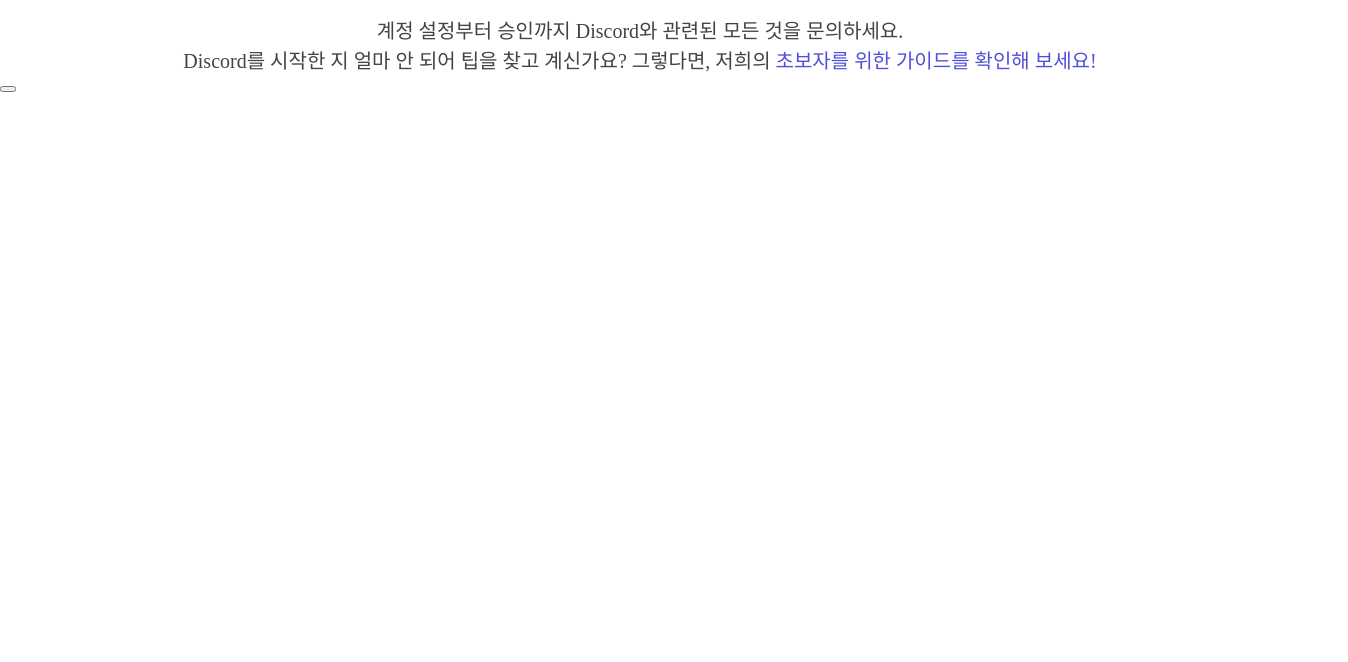
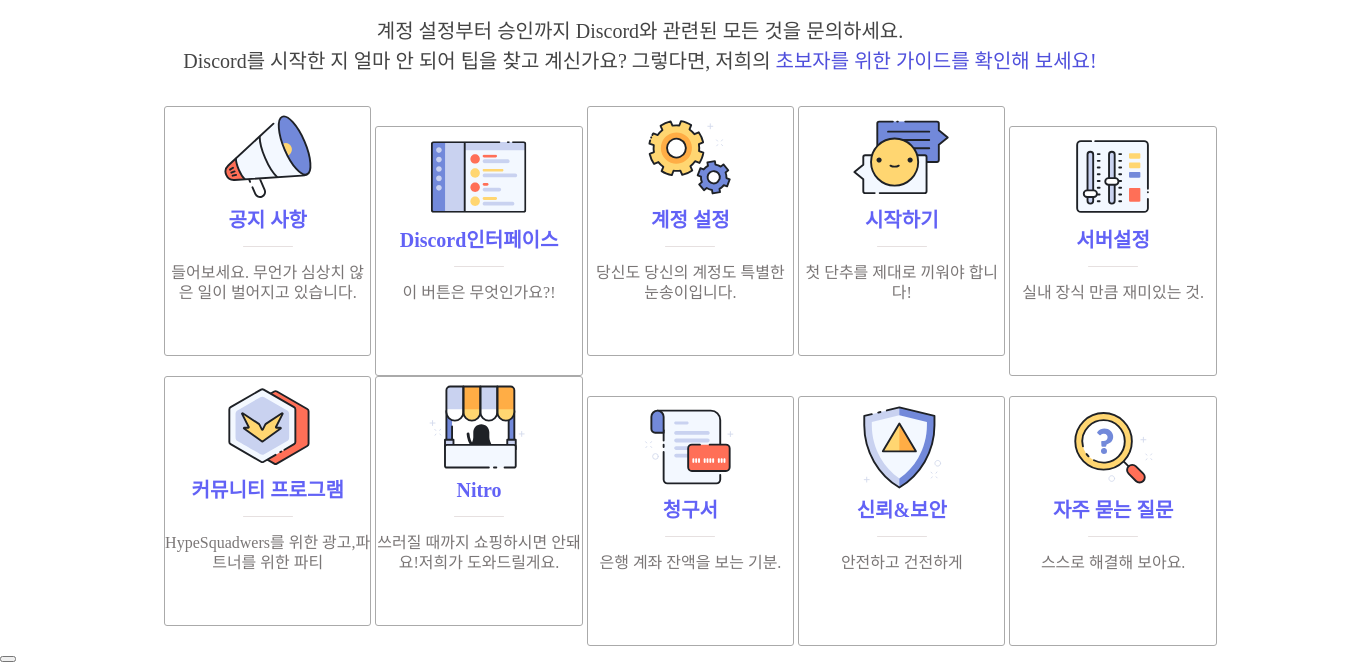
Before and after one commit to joo1122/discord-clone1, a plain HTML site: page index.html in a window 1280 px wide. Shown: the part 499-1161 px from the top of the page, 1348 px wide, since content can reach past the window. Before the commit the page ends 800 px from the top, so only its background shows below. Drawn offline with Linux system fonts and the light colour scheme.

Commit message:
2023.2.5

```diff
--- a/css/index.css
+++ b/css/index.css
@@ -1,35 +1,30 @@
 *{
     text-decoration: none;
+    box-sizing: border-box;
 
 }
-/*  */
+
 header{
     width: 100%;
-    /* height:50px; */
-    /* background-color: aliceblue; */
 }
+
 .header-container{
-    width:1180px;
+    width:80%;
     height:60px;
-    margin: auto;
+    margin: 0 auto;
     display: flex;
     justify-content:space-between;
-    padding: 0 12px;
+    align-items: center;
 }
-img{
-    width:120px;
-    padding-top: 15px;
-    box-sizing: border-box;
-}
+
 .nav{
     display: flex;
-    padding: 18px;
+    margin:0 18px;
 }
 .nav > li > a{
     display: flex;
     font-size: 14px;
     color:rgb(24, 127, 237);
-    box-sizing: border-box;
     font-weight: bold;
     margin-left:50px;
 }
@@ -85,10 +80,6 @@ h1{
     color: #666;
 }
 
-
-
-
-
 input:focus {
         outline-color: aqua;
         outline-style: solid;
@@ -111,6 +102,9 @@ h2{
     margin-bottom: 20px;
     /* color: #444; */
 }
+.help-you{
+    margin-bottom: 30px;
+}
 .help-you p{
    line-height:30px;
    font-size: 20px;
@@ -121,3 +115,51 @@ h2{
 .noob-guide-link:hover{
     text-decoration: underline;
 }
+.list-ten{
+    padding: 0 32px;
+    margin-left: 100px;
+}
+.list-ten{
+    width: 100%;
+    height: auto;
+
+}
+.help-content{
+    width:18%;
+    height: 250px;
+    border: 1px solid #aaa ;
+    border-radius: 3px;
+    display: inline-block;
+    text-align: center;
+    /* padding: 15px; */
+    /* margin: 10px 12px; */
+
+}
+
+.help-content p{
+    color: #7a7676;
+    line-height: 20px;
+}
+
+.list-ten .help-content a figure img{
+    width: 100px;
+    height:100px;
+}
+
+h3{
+    color: rgb(98, 98, 246) ;
+    font-weight: bold;
+    font-size: 20px;
+    margin-bottom: 16px;
+
+
+}
+.help-content h3::after{
+    content: '';
+    width:50px;
+    height: 1.2px;
+    background-color: #e6e0e0;
+    display: block;
+    margin: 16px auto;
+    border-radius: 5px;
+}
--- a/index.html
+++ b/index.html
@@ -48,16 +48,98 @@
             Discord를 시작한 지 얼마 안 되어 팁을 찾고 계신가요? 그렇다면, 저희의 <a href="#" class="noob-guide-link">초보자를 위한 가이드를 확인해 보세요!</a></p>
     </div>
     <ul class="list-ten">
-        <li><a href=""></a></li>
-        <li><a href=""></a></li>
-        <li><a href=""></a></li>
-        <li><a href=""></a></li>
-        <li><a href=""></a></li>
-        <li><a href=""></a></li>
-        <li><a href=""></a></li>
-        <li><a href=""></a></li>
-        <li><a href=""></a></li>
-        <li><a href=""></a></li>
+        <li class="help-content">
+            <a href="#">
+               <figure>
+                <img src="image/1.svg" alt="확성기">
+               </figure>
+               <h3>공지 사항</h3>
+               <p>들어보세요. 무언가 심상치 않은 일이 벌어지고 있습니다.</p>
+            </a>
+        </li>
+        <li class="help-content">
+            <a href="#">
+               <figure>
+                <img src="image/2.svg" alt="2번">
+               </figure>
+               <h3>Discord인터페이스</h3>
+               <p>이 버튼은 무엇인가요?!</p>
+            </a>
+        </li>
+        <li class="help-content">
+            <a href="#">
+               <figure>
+                <img src="image/3.svg" alt="확성기">
+               </figure>
+               <h3>계정 설정</h3>
+               <p>당신도 당신의 계정도 특별한 눈송이입니다.</p>
+            </a>
+        </li>
+        <li class="help-content">
+            <a href="#">
+               <figure>
+                <img src="image/4.svg" alt="스마일">
+               </figure>
+               <h3>시작하기</h3>
+               <p>첫 단추를 제대로 끼워야 합니다!</p>
+            </a>
+        </li>
+        <li class="help-content">
+            <a href="#">
+               <figure>
+                <img src="image/5.svg" alt="서버">
+               </figure>
+               <h3>서버설정</h3>
+               <p>실내 장식 만큼 재미있는 것.</p>
+            </a>
+        </li>
+        <li class="help-content">
+            <a href="#">
+               <figure>
+                <img src="image/6.svg" alt="번개">
+               </figure>
+               <h3>커뮤니티 프로그램</h3>
+               <p>HypeSquadwers를 위한 광고,파트너를 위한 파티</p>
+            </a>
+        </li>
+        <li class="help-content">
+            <a href="#">
+               <figure>
+                <img src="image/7.svg" alt="극장">
+               </figure>
+               <h3>Nitro</h3>
+               <p>쓰러질 때까지 쇼핑하시면 안돼요!저희가 도와드릴게요.</p>
+            </a>
+        </li>
+        <li class="help-content">
+            <a href="#">
+               <figure>
+                <img src="image/8.svg" alt="청구서">
+               </figure>
+               <h3>청구서</h3>
+               <p>은행 계좌 잔액을 보는 기분.</p>
+            </a>
+        </li>
+
+        <li class="help-content">
+            <a href="#">
+               <figure>
+                <img src="image/9.svg" alt="방패">
+               </figure>
+               <h3>신뢰&보안</h3>
+               <p>안전하고 건전하게</p>
+            </a>
+        </li>
+        <li class="help-content">
+            <a href="#">
+               <figure>
+                <img src="image/10.svg" alt="물음표">
+               </figure>
+               <h3>자주 묻는 질문</h3>
+               <p>스스로 해결해 보아요.</p>
+            </a>
+        </li>
+
     </ul>
     <ul class="list-more-two">
         <li><a href=""></a></li>
```
